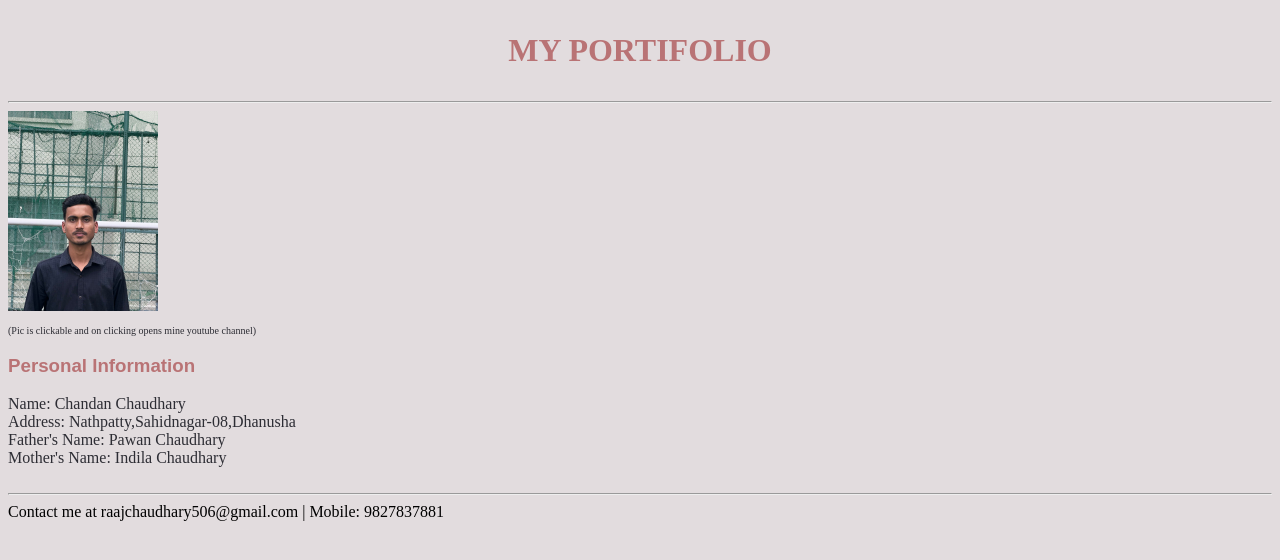
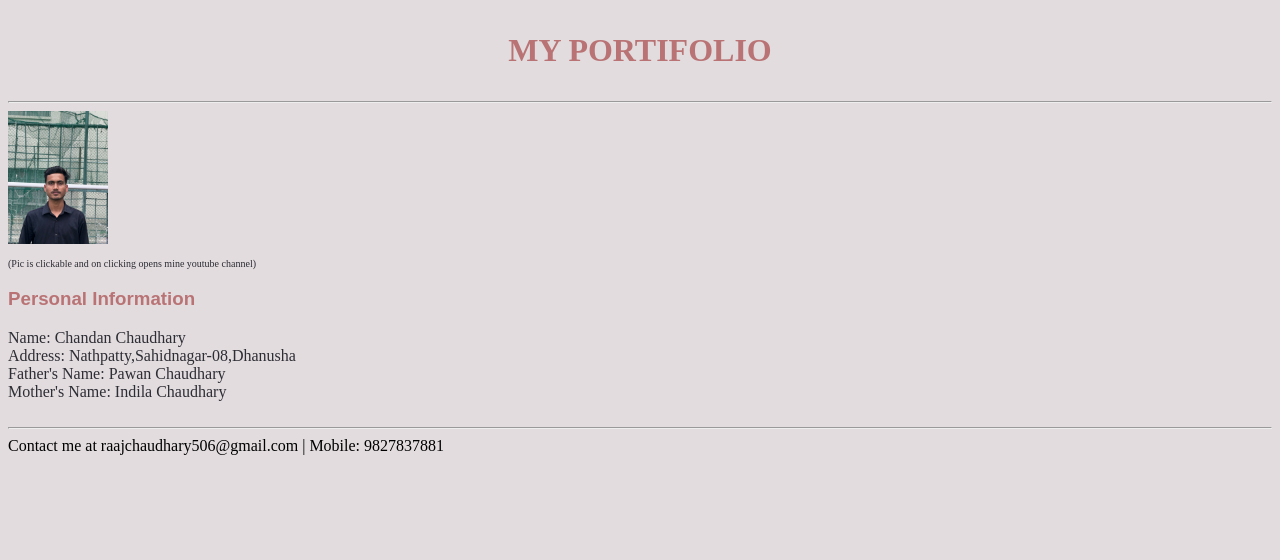
Before and after one commit to Chandan0619/My-portifolio, a plain HTML site: page portifolio.html in a window 1280 px wide. Drawn offline with Linux system fonts and the light colour scheme.

Commit message:
Added width

```diff
--- a/portifolio.html
+++ b/portifolio.html
@@ -13,7 +13,7 @@
 
    <main>
     <hr> <section>
-    <a href="https://www.youtube.com/@Chandan06" target="_main"> <img src="/profilepic.jpg" width=150> </a>
+    <a href="https://www.youtube.com/@Chandan06" target="_main"> <img src="/profilepic.jpg" width=100> </a>
     <p id="pic">(Pic is clickable and on clicking opens mine youtube channel)</p>
     </section></hr>
     <h3>Personal Information</h3>
```
